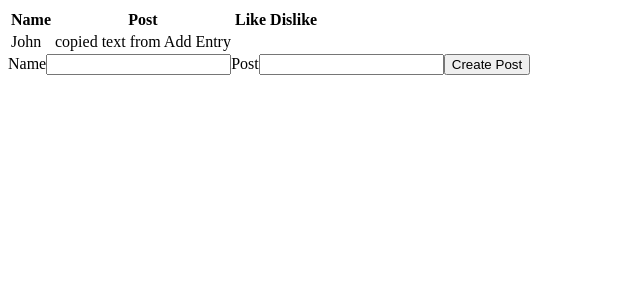
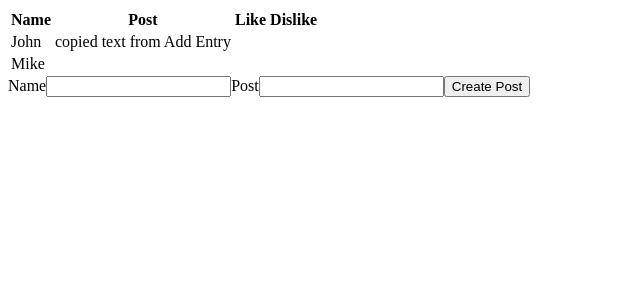
Before and after one commit to Josh-Kellhofer/social-feed, a React (Create React App) app: page / in a window 1280 px wide. Shown: the top 300 px of the page, without its empty margins (0-640 px from the left). Built offline with nearby package versions, Linux system fonts and the light colour scheme.

Commit message:
Enabled Adding Posts, Which Shows on Console, but Not On Screen.

```diff
--- a/src/App.js
+++ b/src/App.js
@@ -4,13 +4,17 @@ import CreatePost from './DisplayComponents/DisplayPosts/AddPost/CreatePost';
 
 function App() {
 
-  const [entryName, setName] = useState([{listedName: 'John', text: 'copied text from Add Entry'}])
+  const [entryName, setName] = useState([{listedName: 'John', text: 'copied text from Add Entry'}, {listedName: 'Mike'}])
 
+  function addNewPost(entry){
+    let tempPost = [entry, ...entryName];
+    setName(tempPost);
+  }
 
   return (
     <div >
       <DisplayPosts parentEntries={entryName} />
-      <CreatePost />
+      <CreatePost addNewPost={addNewPost} />
 
     </div>
   );
--- a/src/DisplayComponents/DisplayPosts/AddPost/CreatePost.jsx
+++ b/src/DisplayComponents/DisplayPosts/AddPost/CreatePost.jsx
@@ -12,6 +12,8 @@ const CreatePost = (props) => {
       name: name,
       post: post
     };
+    console.log(newPost)
+    props.addNewPost(newPost)
   }
 
   return (
```
